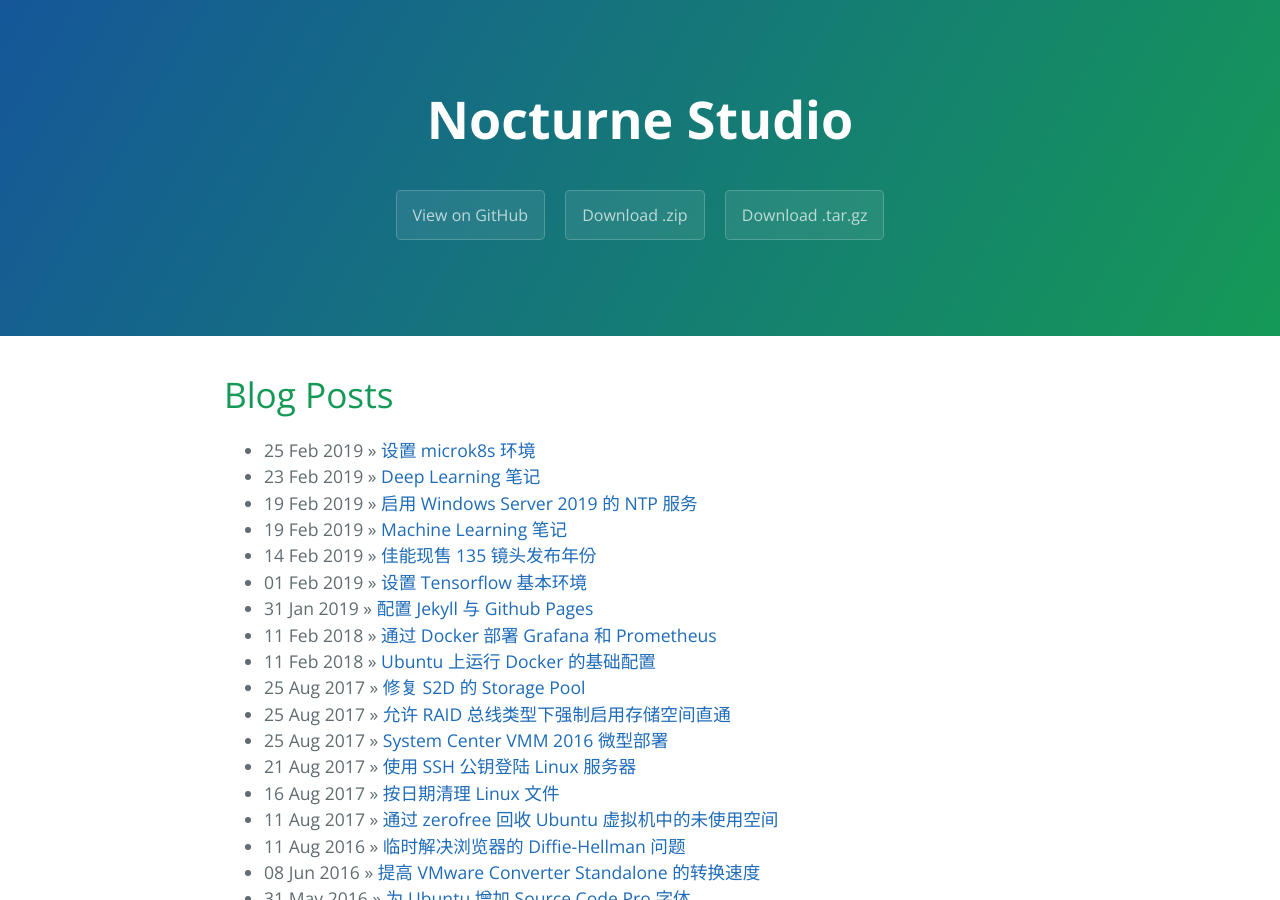
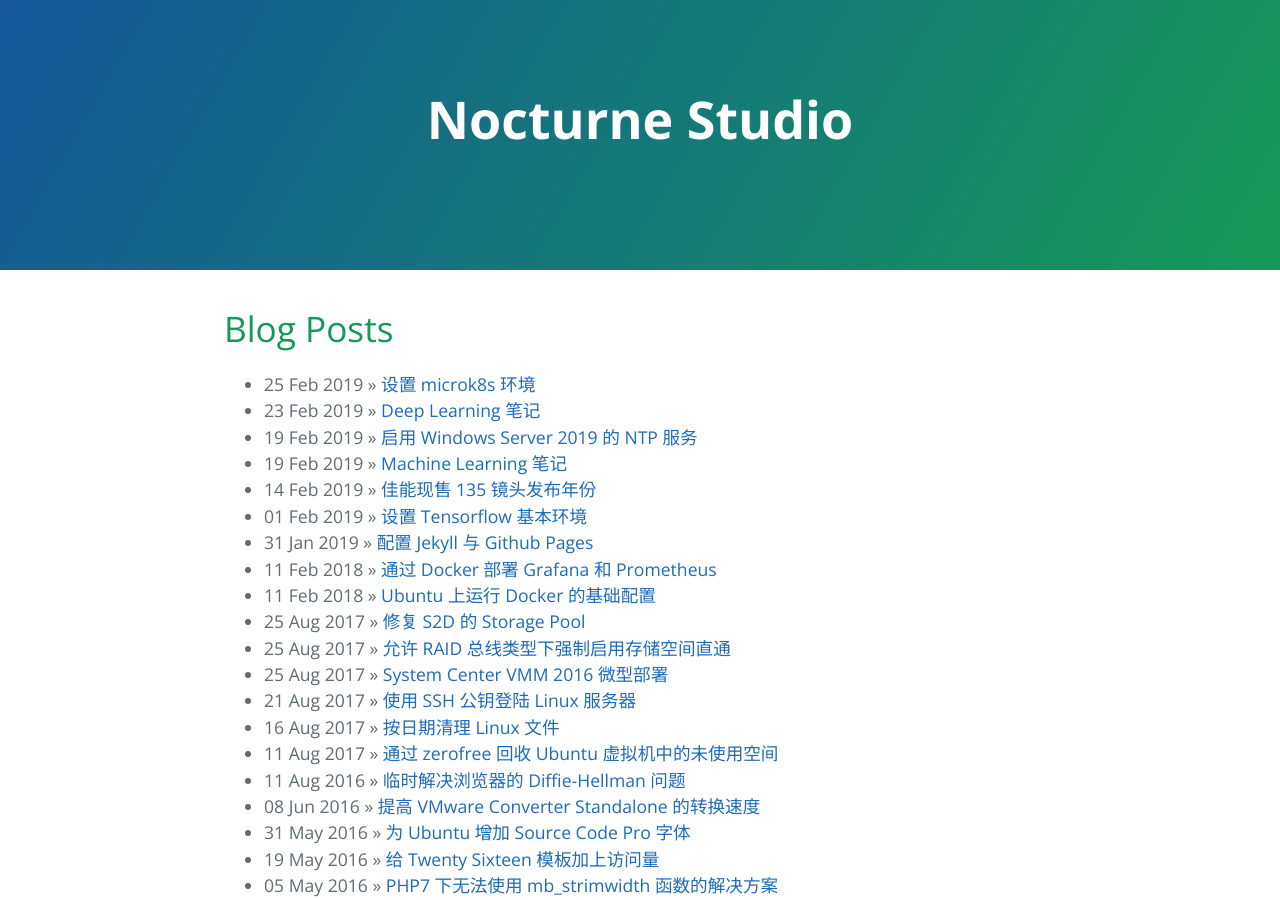
Before and after one commit to spadeq/spadeq.github.io, a Jekyll site: the page built from index.html, in a window 1280 px wide and 900 px high. Built offline with Jekyll 4.4.1, drawn with Linux system fonts in a browser that asks for light colours.

Commit message:
chang'd header for home link

```diff
--- a/_includes/page-header.html
+++ b/_includes/page-header.html
@@ -1,7 +1,5 @@
 <section class="page-header">
-  <h1 class="project-name">{{ site.title }}</h1>
+  <!--<h1 class="project-name">{{ site.title }}</h1>-->
+  <a href="https://spadeq.github.com" class="project-name" style="color: #FFF;font-weight: bold">{{ site.title }}</a>
   <h2 class="project-tagline">{{ site.tagline }}</h2>
-  <a href="#" class="btn">View on GitHub</a>
-  <a href="#" class="btn">Download .zip</a>
-  <a href="#" class="btn">Download .tar.gz</a>
 </section>
```
